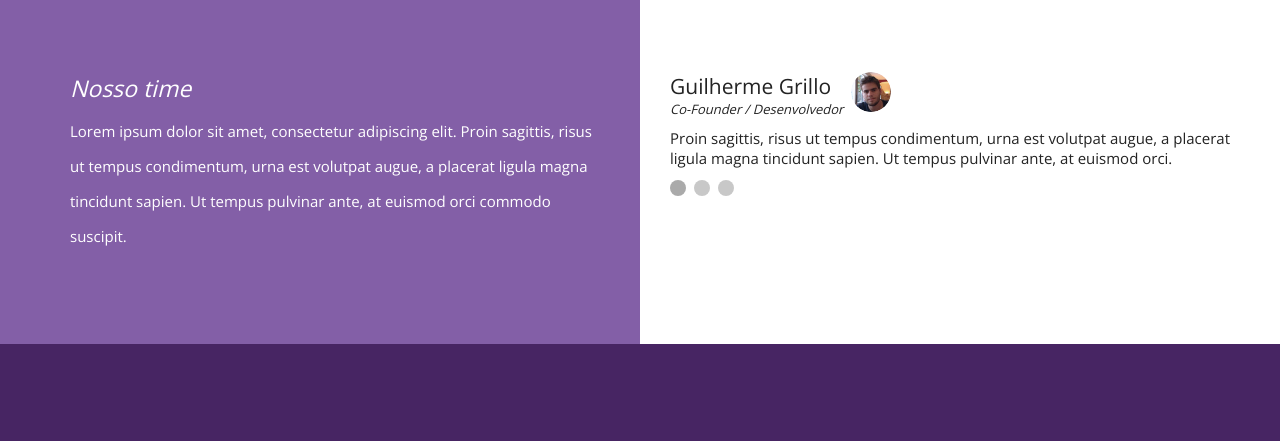
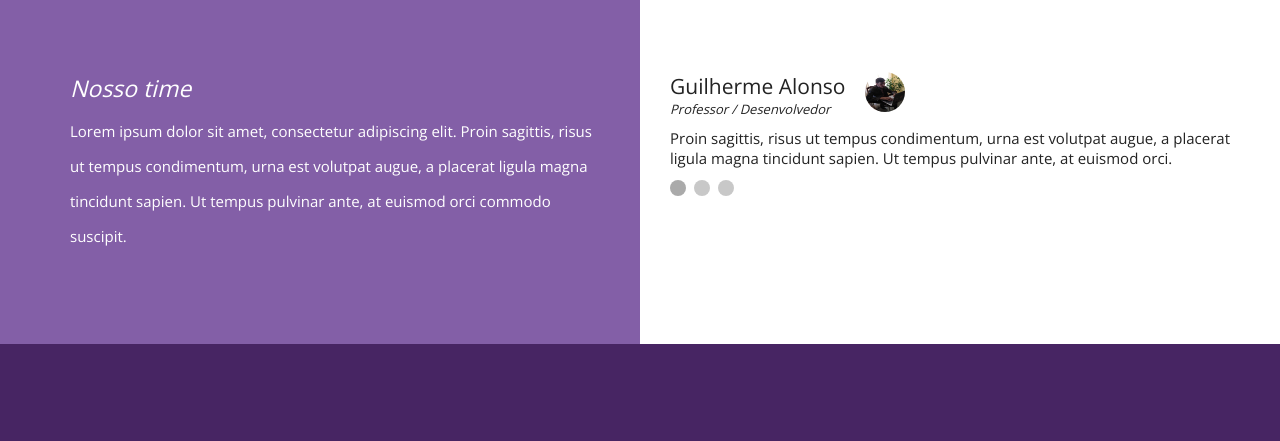
Before and after one commit to profguilhermealonso/projeto02-aulapw, a plain HTML site: page projeto03/index.html in a window 1280 px wide. Shown: the part 1894-2335 px from the top of the page. Drawn offline with nearby package versions, Linux system fonts and the light colour scheme; some packages are replaced by stand-ins of ours.

Commit message:
atualização projeto 03

```diff
--- a/projeto03/css/style.css
+++ b/projeto03/css/style.css
@@ -80,7 +80,7 @@ header .logo{
 	float: left;
 	width: 160px;
 	height: 40px;
-	background-image: url('../imagens/logo-danki.png');
+	/*background-image: url('../imagens/logo-danki.png');*/
 	background-size: contain;
 	background-position: center;
 	background-repeat: no-repeat;
@@ -285,7 +285,7 @@ section.sessao1 .container{
 	float: left;
 	width: 40px;
 	height:40px;
-	background-image: url('../imagens/actor1.png');
+	background-image: url('../imagens/actor1.jpg');
 	background-size: 100% 100%;
 	border-radius: 20px;
 	background-color: transparent;
--- a/projeto03/index.html
+++ b/projeto03/index.html
@@ -84,8 +84,8 @@
 	<div class="sobre-autor">
 		<div class="titulo-autor">
 			<div class="wraper-titulo-autor">
-				<h2>Guilherme Grillo</h2>
-				<p>Co-Founder / Desenvolvedor</p>
+				<h2>Guilherme Alonso</h2>
+				<p>Professor / Desenvolvedor</p>
 			</div><!--wraper-titulo-autor-->
 			<div class="img-autor"></div>
 		</div><!--titulo-autor-->
@@ -135,7 +135,7 @@
 <footer>
 	<div class="container">
 		<p>Todos os direitos reservados</p>
-		<p>contato@dankicode.com</p>
+		<p>contato@studiowebsolutions.com.br</p>
 		<div class="clear"></div>
 	</div><!--container-->
 </footer>
```
Also changed, not shown: projeto03/imagens/actor1.jpg (added).
